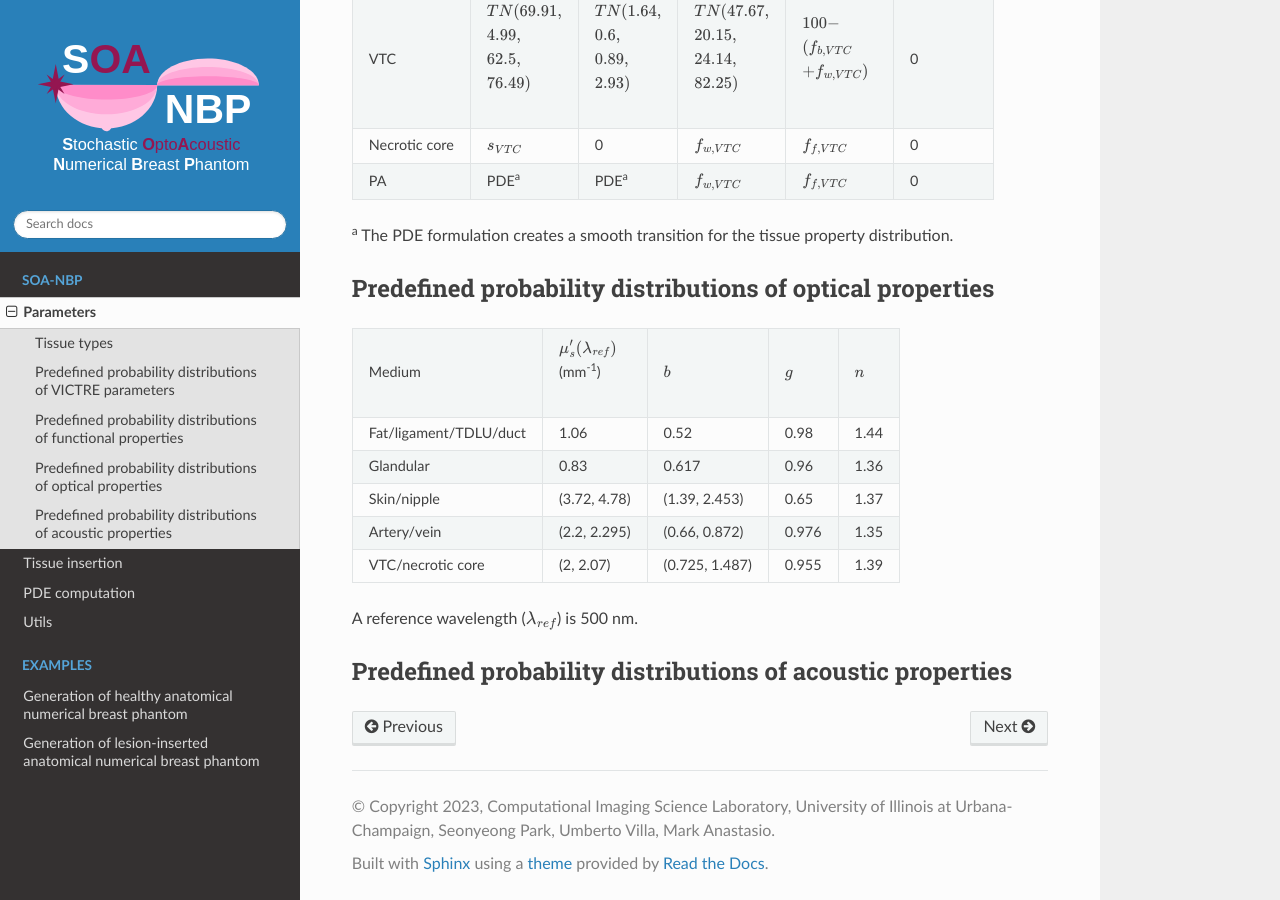
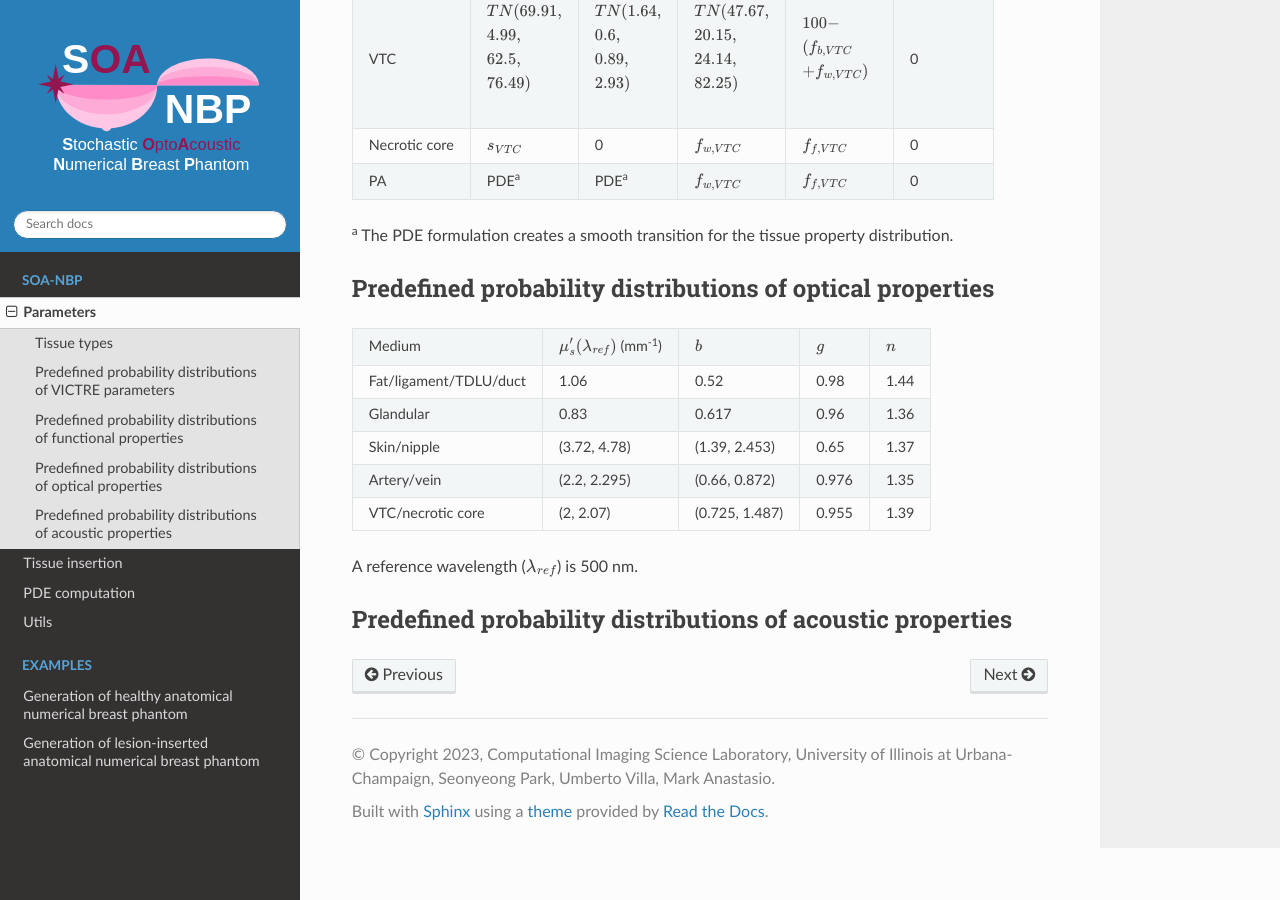
Before and after one commit to seonyeong-park/soa-nbp-tutorial, a Sphinx documentation site: the page built from docs/source/soa-nbp/parameters.rst, in a window 1280 px wide and 900 px high, scrolled down 2091 px. Built offline with Sphinx 7.4.7 and the Read the Docs theme 2.0.0, drawn with Linux system fonts in a browser that asks for light colours; pages that are not in the unit, such as notebooks, are missing from menus.

```diff
--- a/docs/source/soa-nbp/parameters.rst
+++ b/docs/source/soa-nbp/parameters.rst
@@ -117,20 +117,19 @@ Predefined probability distributions of functional properties
 Predefined probability distributions of optical properties
 ----------------------------------------------------------
 
-+------------------------+--------------------------------+----------------+---------+---------+
-| Medium                 | | :math:`\mu_s'(\lambda_{ref})`|:math:`b`       |:math:`g`|:math:`n`|
-|                        | | (mm\ :sup:`-1`)              |                |         |         |
-+------------------------+--------------------------------+----------------+---------+---------+
-| Fat/ligament/TDLU/duct | 1.06                           | 0.52           | 0.98    | 1.44    |
-+------------------------+--------------------------------+----------------+---------+---------+
-| Glandular              | 0.83                           | 0.617          | 0.96    | 1.36    |
-+------------------------+--------------------------------+----------------+---------+---------+
-| Skin/nipple            | (3.72, 4.78)                   | (1.39, 2.453)  | 0.65    | 1.37    |
-+------------------------+--------------------------------+----------------+---------+---------+
-| Artery/vein            | (2.2, 2.295)                   | (0.66, 0.872)  | 0.976   | 1.35    |
-+------------------------+--------------------------------+----------------+---------+---------+
-| VTC/necrotic core      | (2, 2.07)                      | (0.725, 1.487) | 0.955   | 1.39    |
-+------------------------+--------------------------------+----------------+---------+---------+
++------------------------+---------------------------------------------+----------------+---------+---------+
+| Medium                 |:math:`\mu_s'(\lambda_{ref})` (mm\ :sup:`-1`)|:math:`b`       |:math:`g`|:math:`n`|
++------------------------+---------------------------------------------+----------------+---------+---------+
+| Fat/ligament/TDLU/duct | 1.06                                        | 0.52           | 0.98    | 1.44    |
++------------------------+---------------------------------------------+----------------+---------+---------+
+| Glandular              | 0.83                                        | 0.617          | 0.96    | 1.36    |
++------------------------+---------------------------------------------+----------------+---------+---------+
+| Skin/nipple            | (3.72, 4.78)                                | (1.39, 2.453)  | 0.65    | 1.37    |
++------------------------+---------------------------------------------+----------------+---------+---------+
+| Artery/vein            | (2.2, 2.295)                                | (0.66, 0.872)  | 0.976   | 1.35    |
++------------------------+---------------------------------------------+----------------+---------+---------+
+| VTC/necrotic core      | (2, 2.07)                                   | (0.725, 1.487) | 0.955   | 1.39    |
++------------------------+---------------------------------------------+----------------+---------+---------+
 A reference wavelength (\ :math:`\lambda_{ref}`) is 500 nm.
 
 
```
